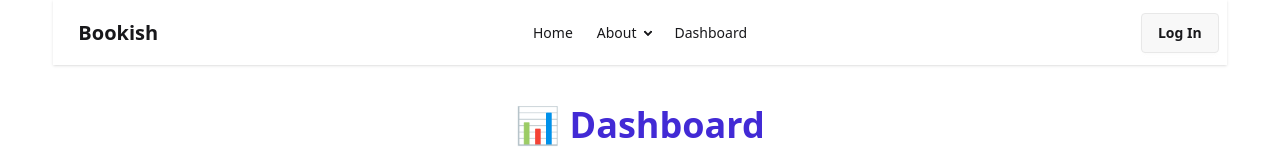
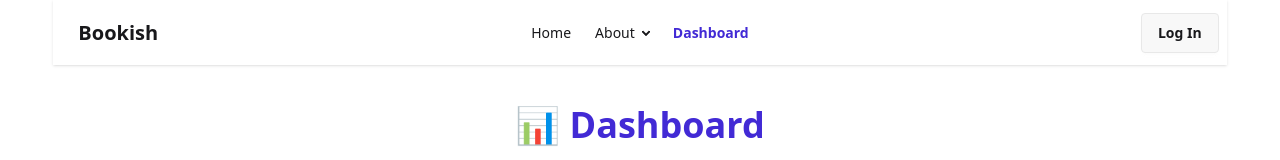
Before and after one commit to Amitkumersarkar/Bookish, a React (Vite) app: page /dashboard in a window 1280 px wide. Shown: the top 160 px of the page. Built offline with nearby package versions, Linux system fonts and the light colour scheme.

Commit message:
updated the file

```diff
--- a/src/components/ErrorPage/ErrorPage.jsx
+++ b/src/components/ErrorPage/ErrorPage.jsx
@@ -1,12 +1,18 @@
+import { Link } from "react-router-dom";
 
 const ErrorPage = () => {
+    return (
+        <div className="min-h-screen flex flex-col items-center justify-center bg-base-200 text-center px-4">
+            <div role="alert" className="alert alert-error shadow-lg text-xl max-w-md w-full flex items-center justify-center gap-4">
+                <svg xmlns="http://www.w3.org/2000/svg" className="h-8 w-8 shrink-0 stroke-current" fill="none" viewBox="0 0 24 24">
+                    <path strokeLinecap="round" strokeLinejoin="round" strokeWidth="2" d="M10 14l2-2m0 0l2-2m-2 2l-2-2m2 2l2 2m7-2a9 9 0 11-18 0 9 9 0 0118 0z" />
+                </svg>
+                <span className="font-semibold">Error 404 — Page Not Found</span>
+            </div>
 
-    return (
-        <div role="alert" className="alert alert-error text-2xl font-bold">
-            <svg xmlns="http://www.w3.org/2000/svg" className="h-6 w-6 shrink-0 stroke-current" fill="none" viewBox="0 0 24 24">
-                <path strokeLinecap="round" strokeLinejoin="round" strokeWidth="2" d="M10 14l2-2m0 0l2-2m-2 2l-2-2m2 2l2 2m7-2a9 9 0 11-18 0 9 9 0 0118 0z" />
-            </svg>
-            <span >Error-404! The Page Not Found.</span>
+            <p className="mt-4 text-base text-gray-500">Sorry, the page you are looking for doesn't exist or has been moved.</p>
+
+            <Link to="/" className="btn btn-primary mt-6">Go Back Home</Link>
         </div>
     );
 };
--- a/src/components/LoginPage/LoginPage.jsx
+++ b/src/components/LoginPage/LoginPage.jsx
@@ -11,7 +11,7 @@ const LoginPage = () => {
                     <p className="py-6 max-w-md mx-auto">
                         Access your personalized book dashboard and continue exploring your reading journey. Don't have an account? Sign up to get started!
                     </p>
-                    <NavLink to='/' className="btn btn-ghost bg-cyan-700 text-white mt-4">Home</NavLink>
+                    {/* <NavLink to='/' className="btn btn-ghost bg-cyan-700 text-white mt-4">Home</NavLink> */}
                 </div>
 
                 {/* Login Form */}
--- a/src/components/Navbar/Navbar.jsx
+++ b/src/components/Navbar/Navbar.jsx
@@ -1,8 +1,24 @@
 import { NavLink } from "react-router-dom";
 
+const navItems = [
+    { name: "Home", path: "/" },
+    {
+        name: "About",
+        subMenu: [
+            { name: "Contact", path: "/contact" },
+            { name: "Service", path: "/service" },
+        ],
+    },
+    { name: "Dashboard", path: "/dashboard" },
+];
+
 const Navbar = () => {
+    const activeClass = ({ isActive }) =>
+        isActive ? "text-primary font-semibold" : "";
+
     return (
         <div className="navbar bg-base-100 shadow-sm">
+            {/* Navbar Start (Mobile Menu) */}
             <div className="navbar-start">
                 <div className="dropdown">
                     <div tabIndex={0} role="button" className="btn btn-ghost lg:hidden">
@@ -10,37 +26,69 @@ const Navbar = () => {
                             <path strokeLinecap="round" strokeLinejoin="round" strokeWidth="2" d="M4 6h16M4 12h8m-8 6h16" />
                         </svg>
                     </div>
-                    <ul
-                        tabIndex={0}
-                        className="menu menu-sm dropdown-content bg-base-100 rounded-box z-1 mt-3 w-52 p-2 shadow">
-                        <li><NavLink to='/'>Home</NavLink></li>
-                        <li><a>About</a></li>
-                        <li><a>Blog</a></li>
+                    <ul className="menu menu-sm dropdown-content mt-3 z-[1] p-2 shadow bg-base-100 rounded-box w-52">
+                        {navItems.map((item, index) =>
+                            item.subMenu ? (
+                                <li key={index} tabIndex={0}>
+                                    <details>
+                                        <summary>{item.name}</summary>
+                                        <ul className="p-2">
+                                            {item.subMenu.map((sub, idx) => (
+                                                <li key={idx}>
+                                                    <NavLink to={sub.path} className={activeClass}>
+                                                        {sub.name}
+                                                    </NavLink>
+                                                </li>
+                                            ))}
+                                        </ul>
+                                    </details>
+                                </li>
+                            ) : (
+                                <li key={index}>
+                                    <NavLink to={item.path} className={activeClass}>
+                                        {item.name}
+                                    </NavLink>
+                                </li>
+                            )
+                        )}
                     </ul>
                 </div>
-                <p className="btn btn-ghost text-xl">
-                    <NavLink to='/'>Bookish</NavLink>
-                </p>
+                <NavLink to="/" className="btn btn-ghost text-xl">Bookish</NavLink>
             </div>
 
+            {/* Navbar Center (Desktop Menu) */}
             <div className="navbar-center hidden lg:flex">
                 <ul className="menu menu-horizontal px-1">
-                    <li><NavLink to='/'>Home</NavLink></li>
-                    <li>
-                        <details>
-                            <summary>About</summary>
-                            <ul className="p-2">
-                                <li><NavLink to='/contact'>Contact</NavLink></li>
-                                <li><NavLink to='/service'>Service</NavLink></li>
-                            </ul>
-                        </details>
-                    </li>
-                    <li><NavLink to='/dashboard'>Dashboard</NavLink></li>
+                    {navItems.map((item, index) =>
+                        item.subMenu ? (
+                            <li key={index}>
+                                <details>
+                                    <summary>{item.name}</summary>
+                                    <ul className="p-2">
+                                        {item.subMenu.map((sub, idx) => (
+                                            <li key={idx}>
+                                                <NavLink to={sub.path} className={activeClass}>
+                                                    {sub.name}
+                                                </NavLink>
+                                            </li>
+                                        ))}
+                                    </ul>
+                                </details>
+                            </li>
+                        ) : (
+                            <li key={index}>
+                                <NavLink to={item.path} className={activeClass}>
+                                    {item.name}
+                                </NavLink>
+                            </li>
+                        )
+                    )}
                 </ul>
             </div>
 
+            {/* Navbar End */}
             <div className="navbar-end">
-                <NavLink to='/login' className="btn">Log In</NavLink>
+                <NavLink to="/login" className="btn">Log In</NavLink>
             </div>
         </div>
     );
```
